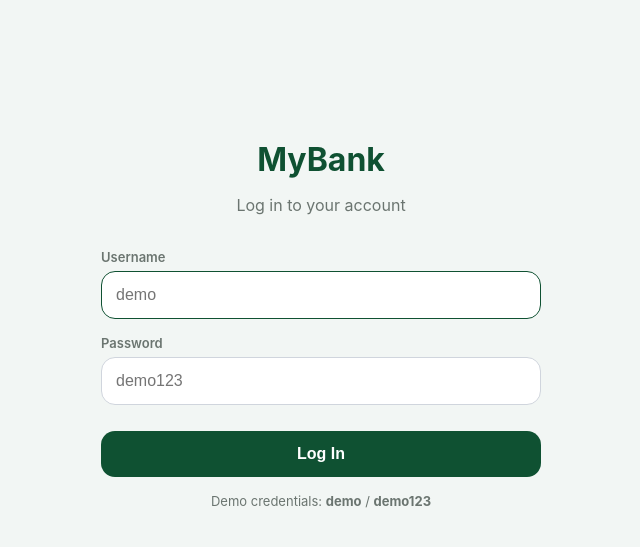
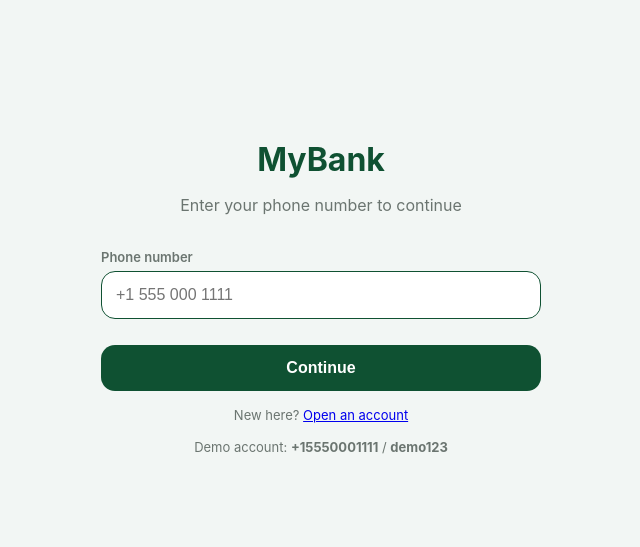
Before and after one commit to hayal05/Banking, a Flask app: page /login in a window 1280 px wide. Shown: the top 547 px of the page, without its empty margins (319-959 px from the left). Run offline with Flask 3, Linux system fonts and the light colour scheme.

Commit message:
Add files via upload

```diff
--- a/templates/dashboard.html
+++ b/templates/dashboard.html
@@ -4,7 +4,7 @@
 <section class="balance-card">
   <p class="balance-label">Available Balance</p>
   <p class="balance-amount">µ{{ "%.2f"|format(user["balance"]) }}</p>
-  <p class="balance-sub">Account holder: {{ user["username"] }}</p>
+  <p class="balance-sub">Account holder: {{ user["full_name"] }}</p>
 </section>
 
 <div class="quick-actions">
--- a/templates/login.html
+++ b/templates/login.html
@@ -3,18 +3,18 @@
 {% block content %}
 <div class="centered-card">
   <h1 class="logo">MyBank</h1>
-  <p class="subtitle">Log in to your account</p>
+  <p class="subtitle">Enter your phone number to continue</p>
 
   <form method="POST" class="form">
-    <label for="username">Username</label>
-    <input type="text" id="username" name="username" placeholder="demo" required autofocus />
+    <label for="phone">Phone number</label>
+    <input type="tel" id="phone" name="phone" placeholder="+1 555 000 1111" required autofocus />
 
-    <label for="password">Password</label>
-    <input type="password" id="password" name="password" placeholder="demo123" required />
-
-    <button type="submit" class="btn-primary">Log In</button>
+    <button type="submit" class="btn-primary">Continue</button>
   </form>
 
-  <p class="hint">Demo credentials: <strong>demo</strong> / <strong>demo123</strong></p>
+  <p class="hint">
+    New here? <a href="{{ url_for('signup') }}">Open an account</a>
+  </p>
+  <p class="hint">Demo account: <strong>+15550001111</strong> / <strong>demo123</strong></p>
 </div>
 {% endblock %}
--- a/templates/transfer.html
+++ b/templates/transfer.html
@@ -5,8 +5,8 @@
 <p class="balance-sub">Available: µ{{ "%.2f"|format(user["balance"]) }}</p>
 
 <form method="POST" class="form">
-  <label for="recipient">Send to (username)</label>
-  <input type="text" id="recipient" name="recipient" placeholder="e.g. alice" required autofocus />
+  <label for="recipient">Send to (phone number)</label>
+  <input type="tel" id="recipient" name="recipient" placeholder="e.g. +15550002222" required autofocus />
 
   <label for="amount">Amount (µ)</label>
   <input type="number" id="amount" name="amount" step="0.01" min="0.01" placeholder="0.00" required />
```
Also changed, not shown: templates/login_password.html (added, +19 -0 lines), templates/signup.html (added, +31 -0 lines).
